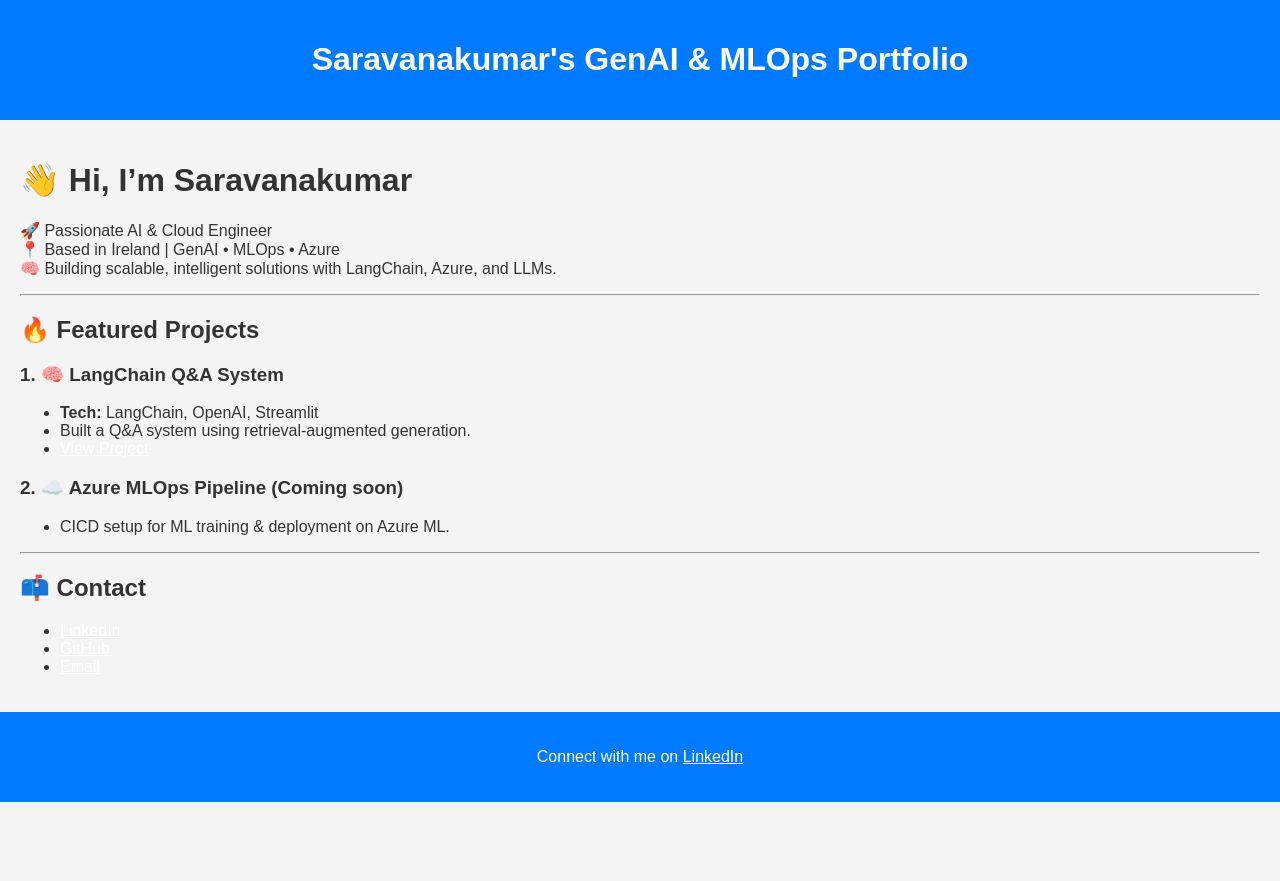
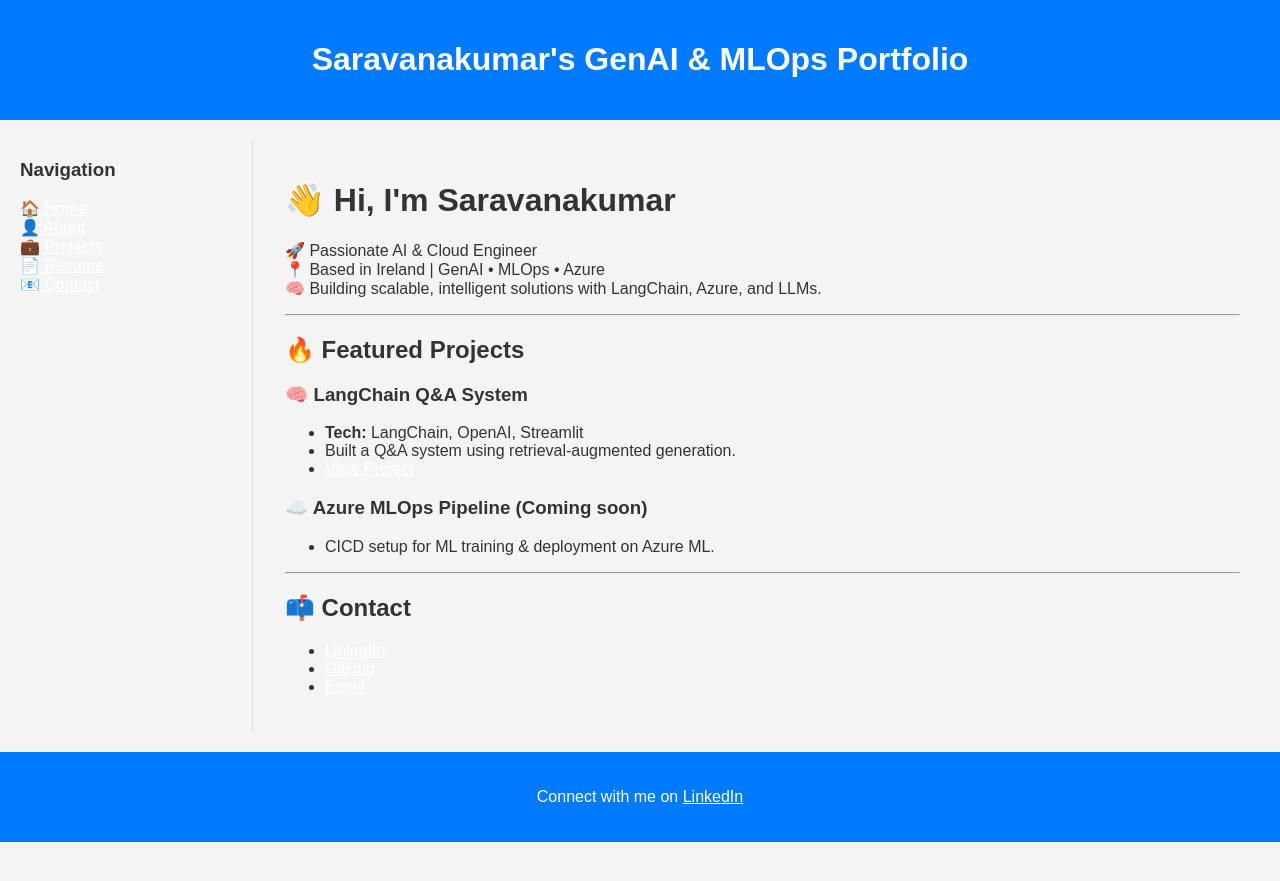
Before and after one commit to Saravanakumar-SKASC/saravanakumarportfolio.github.io, a Jekyll site: the page built from index.md, in a window 1280 px wide. Shown: the top 881 px of the page. Built offline with Jekyll 4.4.1, drawn with Linux system fonts in a browser that asks for light colours.

Commit message:
Update index.md

```diff
--- a/index.md
+++ b/index.md
@@ -3,28 +3,47 @@ layout: default
 title: "Saravanakumar | GenAI Engineer"
 ---
 
-# 👋 Hi, I'm Saravanakumar
+<div style="display: flex;">
+  <nav style="width: 200px; padding-right: 2rem; border-right: 1px solid #ddd;">
+    <h3>Navigation</h3>
+    <ul style="list-style: none; padding-left: 0;">
+      <li><a href="/">🏠 Home</a></li>
+      <li><a href="/about">👤 About</a></li>
+      <li><a href="/projects">💼 Projects</a></li>
+      <li><a href="/resume.pdf">📄 Resume</a></li>
+      <li><a href="mailto:your_email@example.com">📧 Contact</a></li>
+    </ul>
+  </nav>
 
-🚀 Passionate AI & Cloud Engineer
-📍 Based in Ireland | GenAI • MLOps • Azure
-🧠 Building scalable, intelligent solutions with LangChain, Azure, and LLMs.
+  <main style="flex: 1; padding-left: 2rem;">
+    <h1>👋 Hi, I'm Saravanakumar</h1>
+    <p>🚀 Passionate AI & Cloud Engineer<br>
+    📍 Based in Ireland | GenAI • MLOps • Azure<br>
+    🧠 Building scalable, intelligent solutions with LangChain, Azure, and LLMs.</p>
 
----
+    <hr>
 
-## 🔥 Featured Projects
+    <h2>🔥 Featured Projects</h2>
 
-### 1. 🧠 LangChain Q&A System
-- **Tech:** LangChain, OpenAI, Streamlit
-- Built a Q&A system using retrieval-augmented generation.
-- [View Project](./2024-10-01-langchain-qna)
+    <h3>🧠 LangChain Q&A System</h3>
+    <ul>
+      <li><strong>Tech:</strong> LangChain, OpenAI, Streamlit</li>
+      <li>Built a Q&A system using retrieval-augmented generation.</li>
+      <li><a href="./2024-10-01-langchain-qna">View Project</a></li>
+    </ul>
 
-### 2. ☁️ Azure MLOps Pipeline (Coming soon)
-- CICD setup for ML training & deployment on Azure ML.
+    <h3>☁️ Azure MLOps Pipeline (Coming soon)</h3>
+    <ul>
+      <li>CICD setup for ML training & deployment on Azure ML.</li>
+    </ul>
 
----
+    <hr>
 
-## 📫 Contact
-
-- [LinkedIn](https://linkedin.com/in/YOURUSERNAME)
-- [GitHub](https://github.com/saravanakumar)
-- [Email](mailto:YOUR_EMAIL@example.com)
+    <h2>📫 Contact</h2>
+    <ul>
+      <li><a href="https://linkedin.com/in/YOURUSERNAME">LinkedIn</a></li>
+      <li><a href="https://github.com/saravanakumar">GitHub</a></li>
+      <li><a href="mailto:YOUR_EMAIL@example.com">Email</a></li>
+    </ul>
+  </main>
+</div>
```
